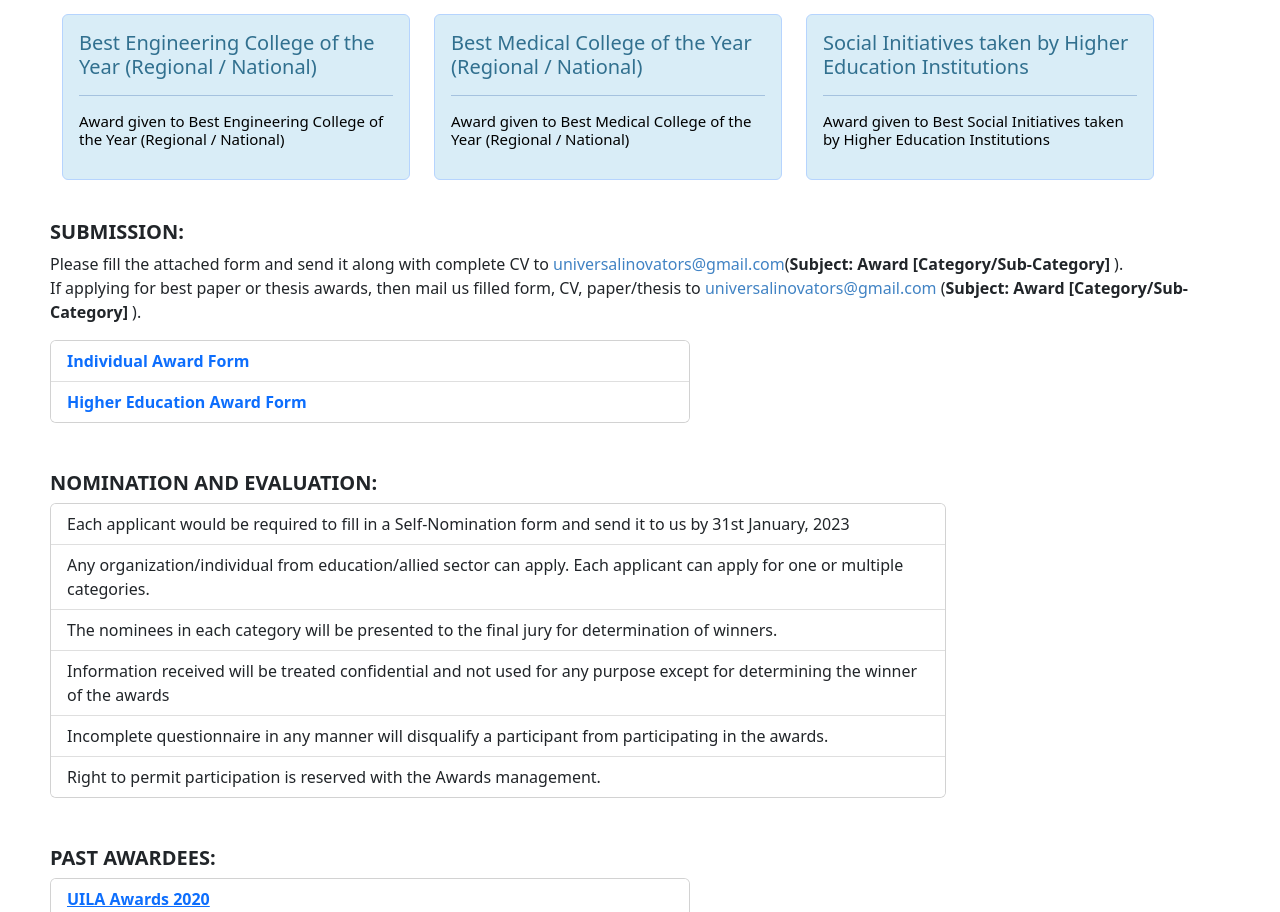
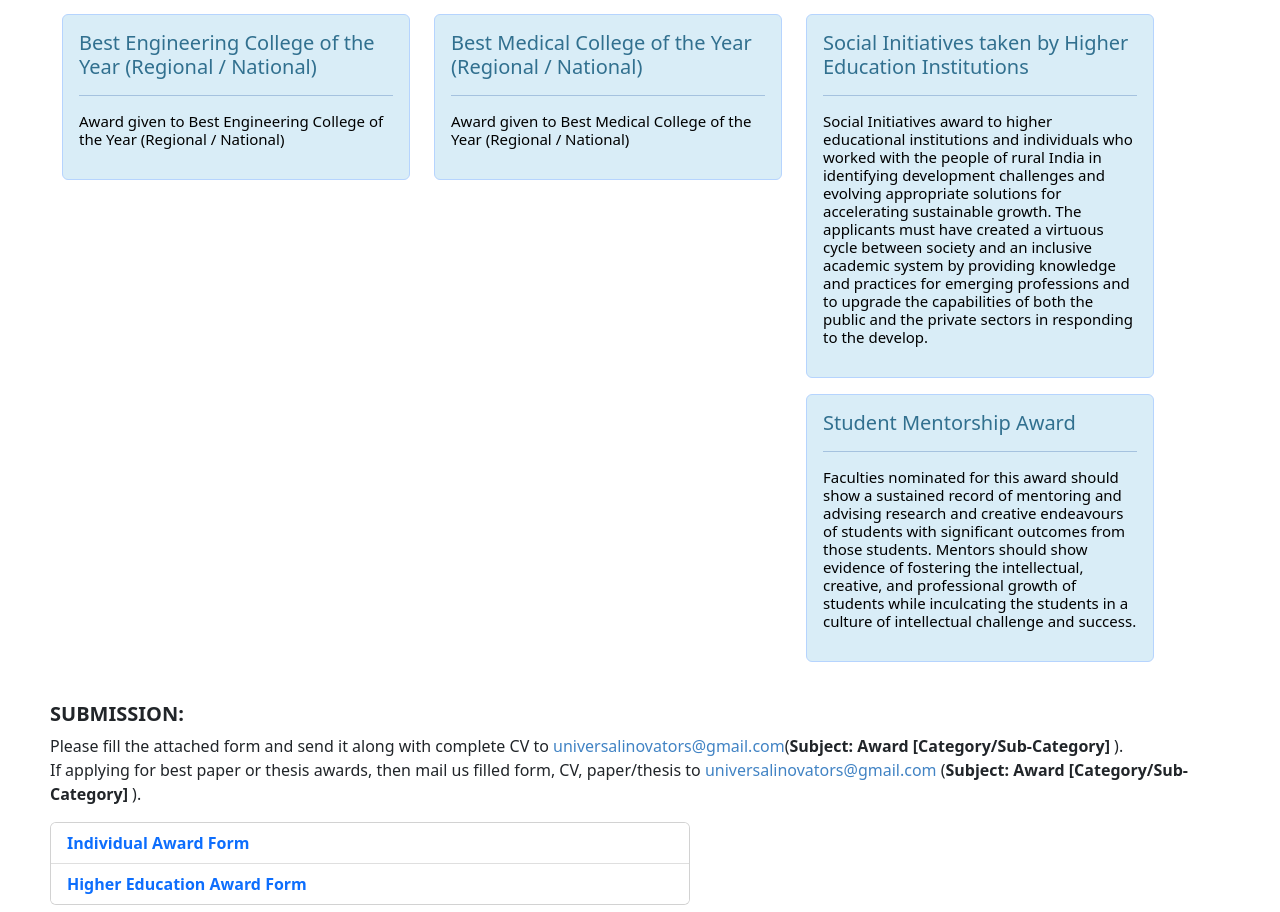
Before and after one commit to bhavyak13/icicc-conf, a React (Create React App) app: page /awards in a window 1280 px wide. Shown: the part 4572-5484 px from the top of the page. Built offline with nearby package versions, Linux system fonts and the light colour scheme.

Commit message:
awards update

```diff
--- a/src/Awards/awards.js
+++ b/src/Awards/awards.js
@@ -647,7 +647,15 @@ Supervisor of the Year
 
  </h5>
 						<hr />
-						<p className={style.alertCont}>Award given to Best Social Initiatives taken by Higher Education Institutions
+						<p className={style.alertCont}>Social Initiatives award to higher educational institutions and individuals who worked with the people of rural India in identifying development challenges and evolving appropriate solutions for accelerating sustainable growth. The applicants must have created a virtuous cycle between society and an inclusive academic system by providing knowledge and practices for emerging professions and to upgrade the capabilities of both the public and the private sectors in responding to the develop.
+						</p>
+				</Alert>
+				<Alert className={style.awardAlert}>
+						<h5 style={{color:"#31708f"}}>Student Mentorship Award
+
+ </h5>
+						<hr />
+						<p className={style.alertCont}>Faculties nominated for this award should show a sustained record of mentoring and advising research and creative endeavours of students with significant outcomes from those students. Mentors should show evidence of fostering the intellectual, creative, and professional growth of students while inculcating the students in a culture of intellectual challenge and success.
 						</p>
 				</Alert>
 
```
